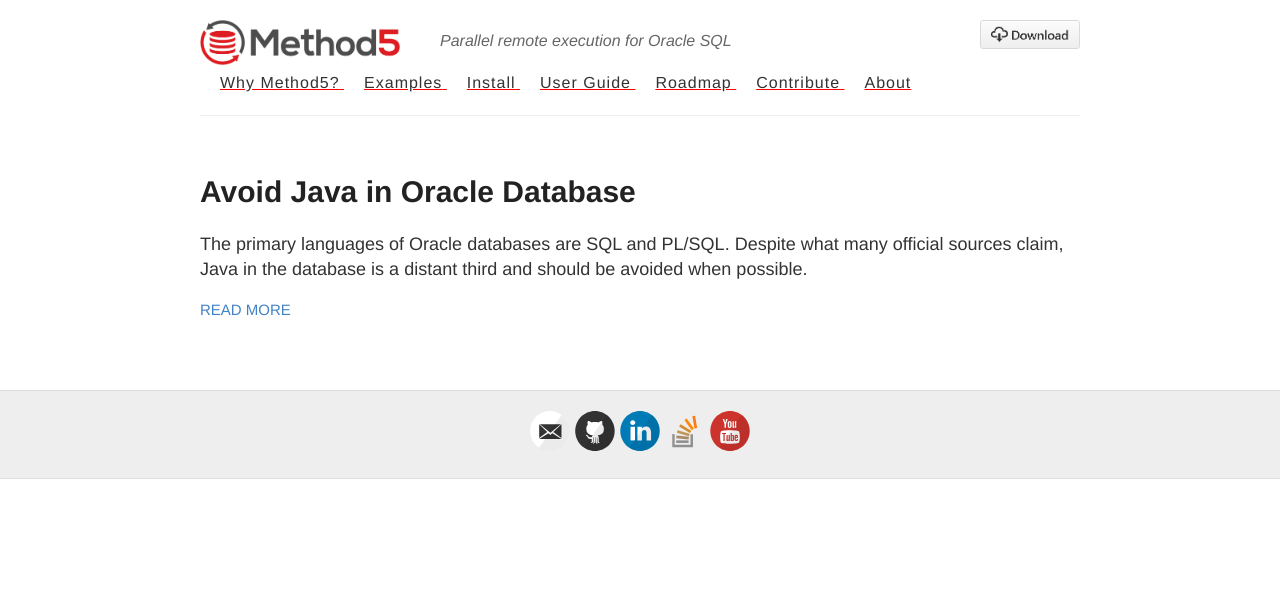
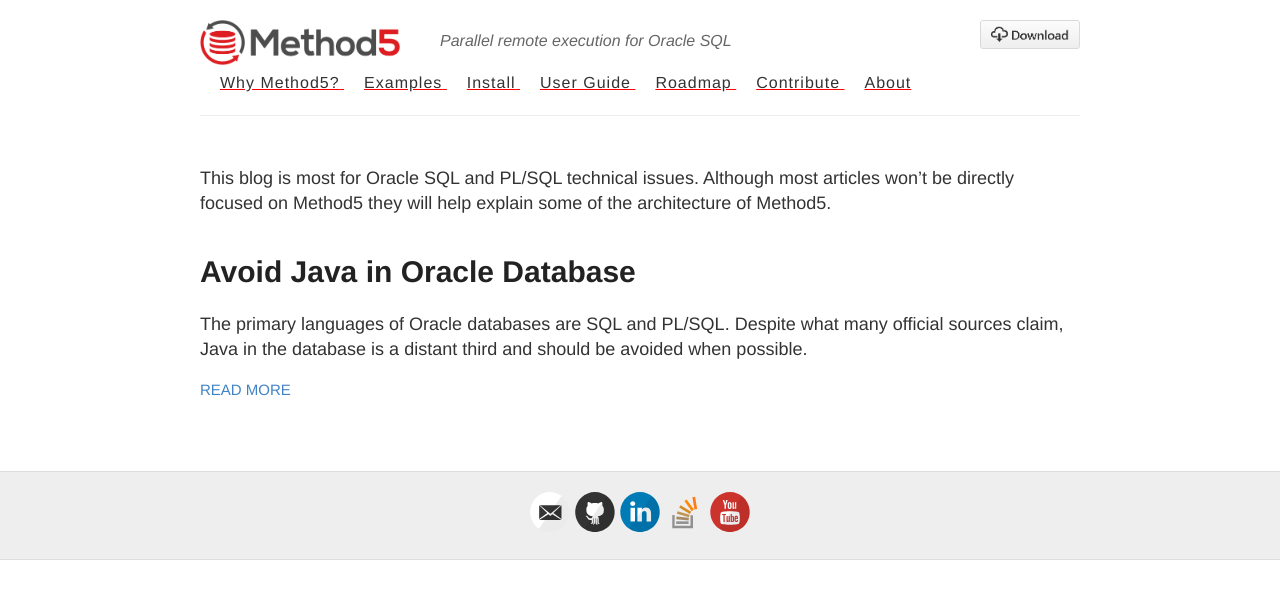
Before and after one commit to method5/method5.github.io, a Jekyll site: the page built from blog.md, in a window 1280 px wide. Shown: the top 599 px of the page. Built offline with Jekyll 4.4.1, drawn with Linux system fonts in a browser that asks for light colours.

Commit message:
Update blog.md

```diff
--- a/blog.md
+++ b/blog.md
@@ -1,6 +1,8 @@
 ---
 layout: default
 ---
+
+This blog is most for Oracle SQL and PL/SQL technical issues.  Although most articles won't be directly focused on Method5 they will help explain some of the architecture of Method5.
 
 <div class="posts">
   {% for post in site.posts %}
```
